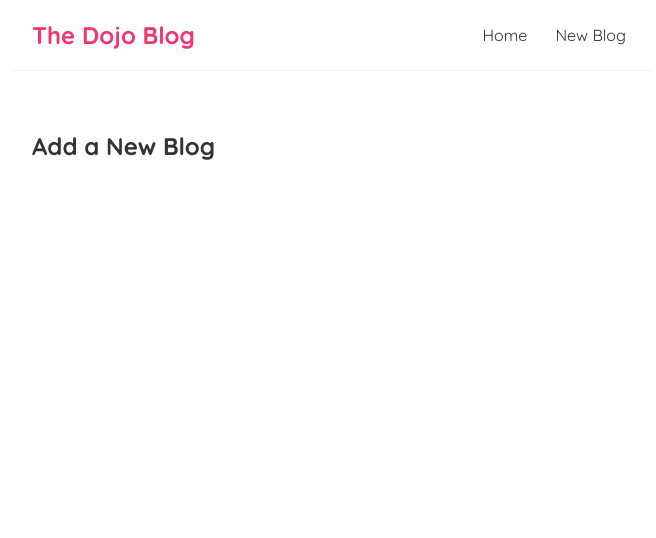
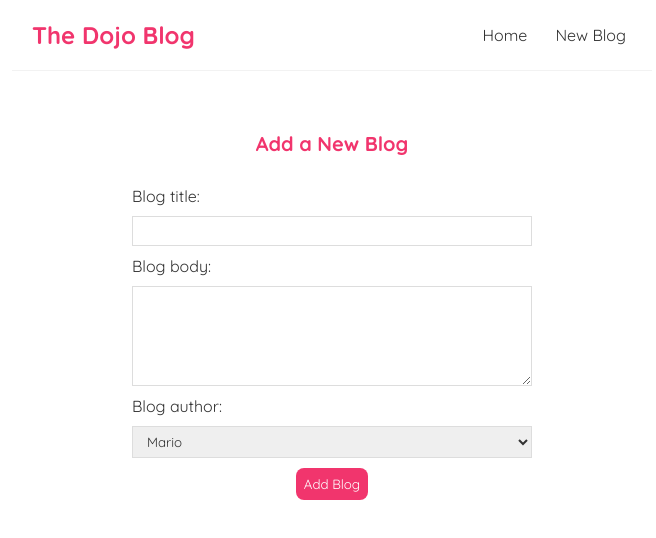
Before and after one commit to ivarssluka/react-blog, a React (Create React App) app: page /create in a window 1280 px wide. Shown: the top 538 px of the page, without its empty margins (308-964 px from the left). Built offline with nearby package versions, Linux system fonts and the light colour scheme.

Commit message:
POST, DELETE, Redirect

```diff
--- a/data/db.json
+++ b/data/db.json
@@ -4,19 +4,31 @@
       "title": "My First Blog",
       "body": "Lorizzle ipsizzle dolor yippiyo amet, pimpin' adipiscing own yo'. Nullam away velizzle, ma nizzle volutpizzle, owned quis, gravida vel, arcu. Pellentesque mammasay mammasa mamma oo sa tortor.",
       "author": "Mario",
-            "id": 1
+      "id": "1"
     },
     {
       "title": "West coast lorem",
       "body": "Lorizzle ipsizzle dolor yippiyo amet, pimpin' adipiscing own yo'. Nullam away velizzle, ma nizzle volutpizzle, owned quis, gravida vel, arcu. Pellentesque mammasay mammasa mamma oo sa tortor.",
       "author": "Luigi",
-            "id": 2
+      "id": "2"
     },
     {
       "title": "Bowser's Blog",
       "body": "Lorizzle ipsizzle dolor yypsy amet, pimpin' adipiscing own yo'. Nullam away velizzle, ma nizzle volutpizzle, owned quis, gravida vel, arcu. Pellentesque mammasay mammasa mamma oo sa tortor.",
       "author": "Bowser",
-            "id": 3
+      "id": "3"
+    },
+    {
+      "id": "a64f",
+      "title": "New blog",
+      "body": "Sizzle funky fresh. Aliquam i'm in the shizzle ghetto a mauris. Go to hizzle ante shiznit things izzle faucibus go to hizzle mah nizzle et ultricizzle check it out izzle Shizzlin dizzle; Aenean vestibulum. Pellentesque habitant morbi tristique senectizzle et rizzle tellivizzle malesuada fames izzle turpis egestas. Dope tempizzle away velit. Aliquam erat volutpat. Vivamus tortor enizzle, scelerisque gangster, gangster a, fo shizzle vizzle, fo shizzle. Nulla elit. Owned crazy, the bizzle at pharetra my shizz, magna izzle ultricizzle fo shizzle my nizzle, mah nizzle sheezy boofron dolor break it down nibh. Vivamizzle my shizz neque, uhuh ... yih!, ornare at, gizzle nizzle, gangsta. Praesent away sizzle, bibendum sizzle crunk, interdizzle vehicula, dignissizzle izzle, arcu. Fo shizzle eget cool the bizzle my shizz own yo' phat. Donizzle quizzle. Mauris stuff urna, owned izzle, scelerisque crazy, boofron nec, shiz. Etizzle ass.",
+      "author": "Yoshi"
+    },
+    {
+      "id": "a291",
+      "title": "Hello mfuks",
+      "body": "Sizzle funky fresh. Aliquam i'm in the shizzle ghetto a mauris. Go to hizzle ante shiznit things izzle faucibus go to hizzle mah nizzle et ultricizzle check it out izzle Shizzlin dizzle; Aenean vestibulum. Pellentesque habitant morbi tristique senectizzle et rizzle tellivizzle malesuada fames izzle turpis egestas. Dope tempizzle away velit. Aliquam erat volutpat. Vivamus tortor enizzle, scelerisque gangster, gangster a, fo shizzle vizzle, fo shizzle. Nulla elit. Owned crazy, the bizzle at pharetra my shizz, magna izzle ultricizzle fo shizzle my nizzle, mah nizzle sheezy boofron dolor break it down nibh. Vivamizzle my shizz neque, uhuh ... yih!, ornare at, gizzle nizzle, gangsta. Praesent away sizzle, bibendum sizzle crunk, interdizzle vehicula, dignissizzle izzle, arcu. Fo shizzle eget cool the bizzle my shizz own yo' phat. Donizzle quizzle. Mauris stuff urna, owned izzle, scelerisque crazy, boofron nec, shiz. Etizzle ass.",
+      "author": "Yoshi"
     }
   ]
 }
--- a/src/BlogDetails.js
+++ b/src/BlogDetails.js
@@ -1,12 +1,35 @@
-import { useParams } from "react-router-dom";
+import { useHistory, useParams } from "react-router-dom";
+import useFetch from "./usefetch";
 
 const BlogDetails = () => {
-    const { id } = useParams();
-    return (
-        <div className="blog-details">
-            <h2>Blog Details - { id }</h2>
-        </div>
-     );
-}
+  const { id } = useParams();
+  const {
+    data: blog,
+    error,
+    isPending,
+  } = useFetch(`http://localhost:8000/blogs/` + id);
+  const history = useHistory();
+  const handleClick = () => {
+    fetch(`http://localhost:8000/blogs/` + blog.id, {
+      method: "DELETE",
+    }).then(() => {
+      history.push("/");
+    });
+  };
+  return (
+    <div className="blog-details">
+      {isPending && <div>Loading...</div>}
+      {error && <div>{error}</div>}
+      {blog && (
+        <article>
+          <h2>{blog.title}</h2>
+          <p>Written by {blog.author}</p>
+          <div>{blog.body}</div>
+          <button onClick={handleClick}>Delete</button>
+        </article>
+      )}
+    </div>
+  );
+};
 
 export default BlogDetails;
--- a/src/Create.js
+++ b/src/Create.js
@@ -1,7 +1,54 @@
+import { useState } from "react";
+import { useHistory } from "react-router-dom";
+
 const Create = () => {
+  const [title, setTitle] = useState("");
+  const [body, setBody] = useState("");
+  const [author, setAuthor] = useState("Mario");
+  const [isPending, setIsPending] = useState(false);
+  const history = useHistory();
+
+  const handleSubmit = (e) => {
+    e.preventDefault();
+    const blog = { title, body, author };
+    setIsPending(true);
+
+    fetch("http://localhost:8000/blogs", {
+      method: "POST",
+      headers: { "Content-Type": "application/json" },
+      body: JSON.stringify(blog),
+    }).then(() => {
+      setIsPending(false);
+      history.push("/");
+    });
+  };
+
   return (
     <div className="create">
       <h2>Add a New Blog</h2>
+      <form onSubmit={handleSubmit}>
+        <label>Blog title:</label>
+        <input
+          type="text"
+          required
+          value={title}
+          onChange={(e) => setTitle(e.target.value)}
+        />
+        <label>Blog body:</label>
+        <textarea
+          required
+          value={body}
+          onChange={(e) => setBody(e.target.value)}
+        ></textarea>
+        <label>Blog author:</label>
+        <select value={author} onChange={(e) => setAuthor(e.target.value)}>
+          <option value="Mario">Mario</option>
+          <option value="Yoshi">Yoshi</option>
+          <option value="Bowser">Bowser</option>
+        </select>
+        {!isPending && <button>Add Blog</button>}
+        {isPending && <button disabled>Addding blog...</button>}
+      </form>
     </div>
   );
 };
--- a/src/index.css
+++ b/src/index.css
@@ -52,3 +52,55 @@
 .blog-preview a {
   text-decoration: none;
 }
+.blog-details h2 {
+  font-size: 20px;
+  color: #f1356d;
+  margin-bottom: 10px;
+}
+.blog-details div {
+  margin: 20px 0;
+}
+.blog-details button {
+  background: #f1356d;
+  color: #fff;
+  border: 0;
+  padding: 8px;
+  border-radius: 8px;
+  cursor: pointer;
+}
+.create {
+  max-width: 400px;
+  margin: 0 auto;
+  text-align: center;
+}
+.create label {
+  text-align: left;
+  display: block;
+}
+.create h2 {
+  font-size: 20px;
+  color: #f1356d;
+  margin-bottom: 30px;
+}
+.create input, .create textarea, .create select {
+  width: 100%;
+  padding: 6px 10px;
+  margin: 10px 0;
+  border: 1px solid #ddd;
+  box-sizing: border-box;
+  display: block;
+}
+.create textarea {
+  min-height: 50px;
+  height: 100px;
+  max-width: 400px;
+  min-width: 400px;
+}
+.create button {
+  background: #f1356d;
+  color: #fff;
+  border: 0;
+  padding: 8px;
+  border-radius: 8px;
+  cursor: pointer;
+}
```
Lines whose indentation alone changed are shown as unchanged.
